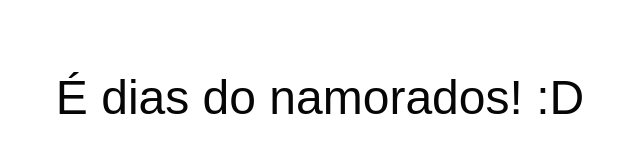
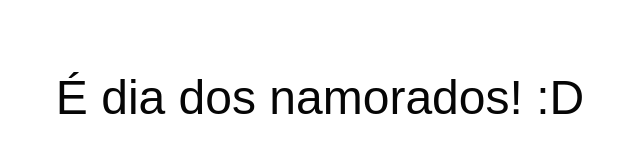
Before and after one commit to matheusricardo1/meumozinho, a website: page index.html in a window 1280 px wide. Shown: the part 138-290 px from the top of the page, 320-960 px from the left. Drawn offline with nearby package versions, Linux system fonts and the light colour scheme.

Commit message:
Update index.html

```diff
--- a/index.html
+++ b/index.html
@@ -23,7 +23,7 @@
         <p class="two" id="greetingText">Tava com saudades do meu mo, e resolvi fazer isso pra você!</p>
       </div>
       <div class="three">
-        <p>É dias do namorados! :D</p>
+        <p>É dia dos namorados! :D</p>
       </div>
       <div class="four">
         <div class="text-box">
```
